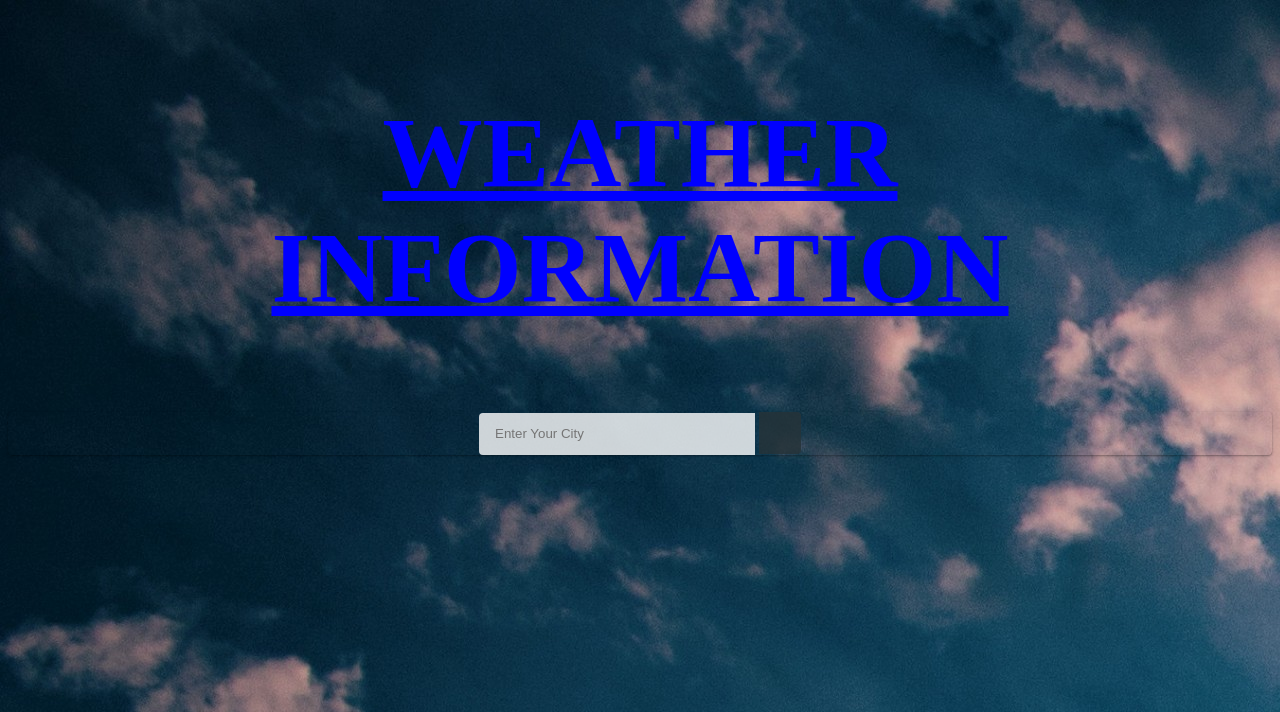
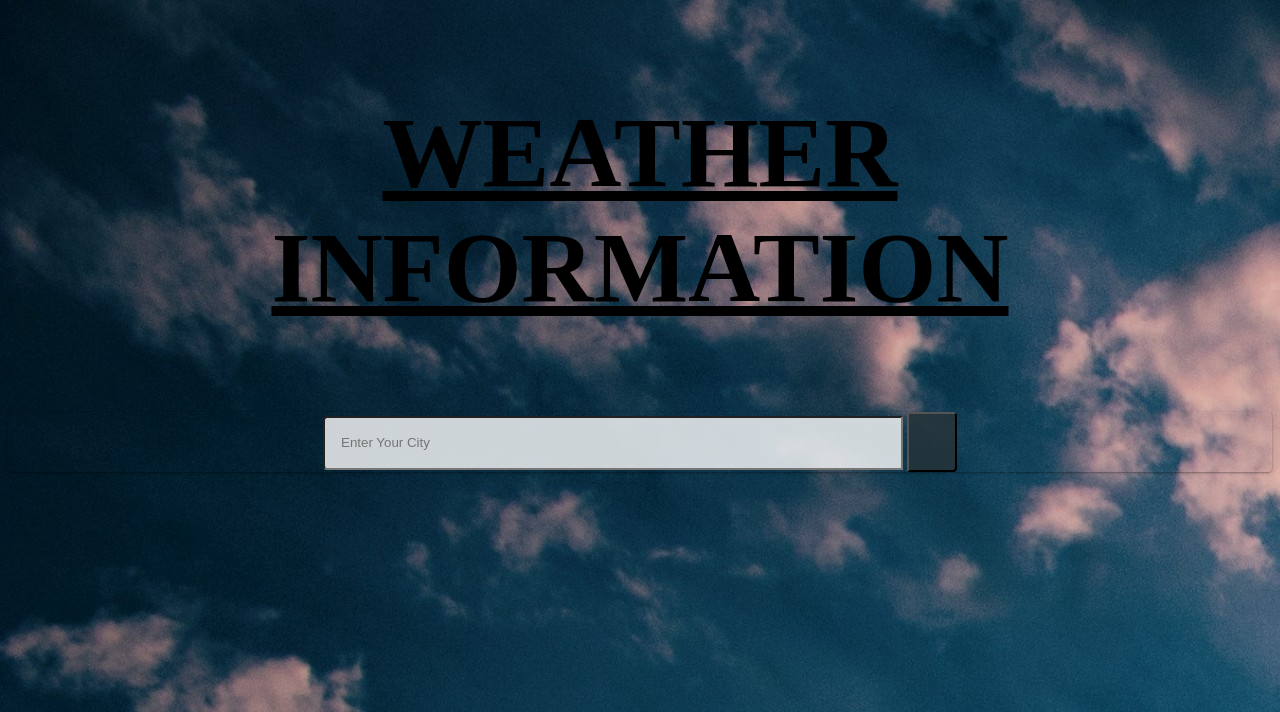
Before and after one commit to harshlm10/weather-information, a Django app: page / in a window 1280 px wide. Shown: the top 712 px of the page. Run offline with Django 3.2, Linux system fonts and the light colour scheme.

Commit message:
Update home.html

```diff
--- a/templates/home.html
+++ b/templates/home.html
@@ -10,7 +10,7 @@
             .header {
                 padding: 20px;
                 text-align: center;
-                color: blue;
+                color: black;
                 text-decoration: underline;
                 font-size: 50px;
                 }
@@ -25,13 +25,13 @@
 
                 form > .textbox {
                 outline: 0;
-                height: 42px;
-                width: 244px;
+                height: 50px;
+                width: 544px;
                 line-height: 42px;
                 padding: 0 16px;
                 background-color: rgba(255, 255, 255, 0.8);
                 color: #212121;
-                border: 0;
+                border: 15;
                 -webkit-border-radius: 4px 0 0 4px;
                 border-radius: 4px 0 0 4px;
                 }
@@ -45,11 +45,11 @@
                 background: none;
                 background-color: rgba(38, 50, 56, 0.8);
                 float: center;
-                height: 42px;
-                 width: 42px;
+                height: 60px;
+                width: 50px;
                 text-align: center;
                 line-height: 42px;
-                border: 0;
+                border: 10;
                 color: #FFF;
                 font: normal normal normal 14px/1 FontAwesome;
                 font-size: 16px;
@@ -62,8 +62,10 @@
             }
 
             form > .button:hover {
-         background-color: rgba(0, 150, 136, 0.8);
+            background-color: rgba(0, 150, 136, 0.8);
             }
+            form > .textbox:hover{
+            background-color: lightblue;}
         </style>
     </head>
     <body background="{% static 'sunset.jpg' %}">
```
